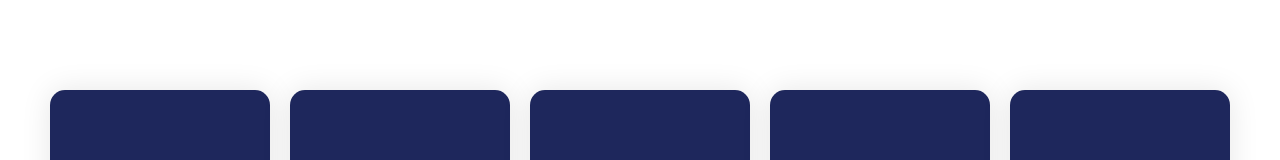
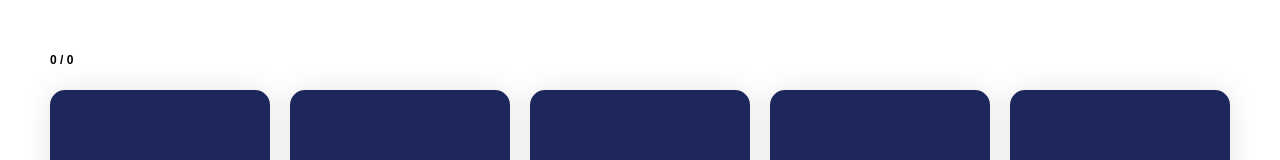
Before and after one commit to jmuspratt/memory-vue, a Vue app: page / in a window 1280 px wide. Shown: the top 160 px of the page. Built offline with nearby package versions, Linux system fonts and the light colour scheme.

Commit message:
Touch up scoreboard

```diff
--- a/src/components/ScoreBoard.vue
+++ b/src/components/ScoreBoard.vue
@@ -1,6 +1,6 @@
 <template>
   <div class="scoreboard">
-    <span v-for="turn in score" :class="`turn turn--${turn}`" />
+    <span class="text">{{ matchCount }} / {{ turnCount }}</span> <span v-for="turn in score" :class="`turn turn--${turn}`" />
   </div>
 </template>
 
@@ -15,7 +15,16 @@ export default {
     },
   },
 
+  computed: {
+    matchCount() {
+      return this.score.filter(turn => turn === 'match').length;
+    },
+    turnCount() {
+      return this.score.length;
+    },
+  },
 };
+
 </script>
 
 <style lang="scss" scoped>
@@ -25,7 +34,12 @@ export default {
   margin: 0;
   padding: 0;
 }
-
+.text {
+  color: black;
+  display: inline-block;
+  font: bold 12px / 1.4 arial;
+  margin-right: 20px;
+}
 .scoreboard {
   min-height: 40px;
 }
@@ -39,7 +53,8 @@ export default {
 }
 
 .turn--miss {
-  background-color: rgb(250, 181, 53);
+  border: 2px solid #dddddd;
+  background-color: white;
 }
 
 .turn--match {
```
